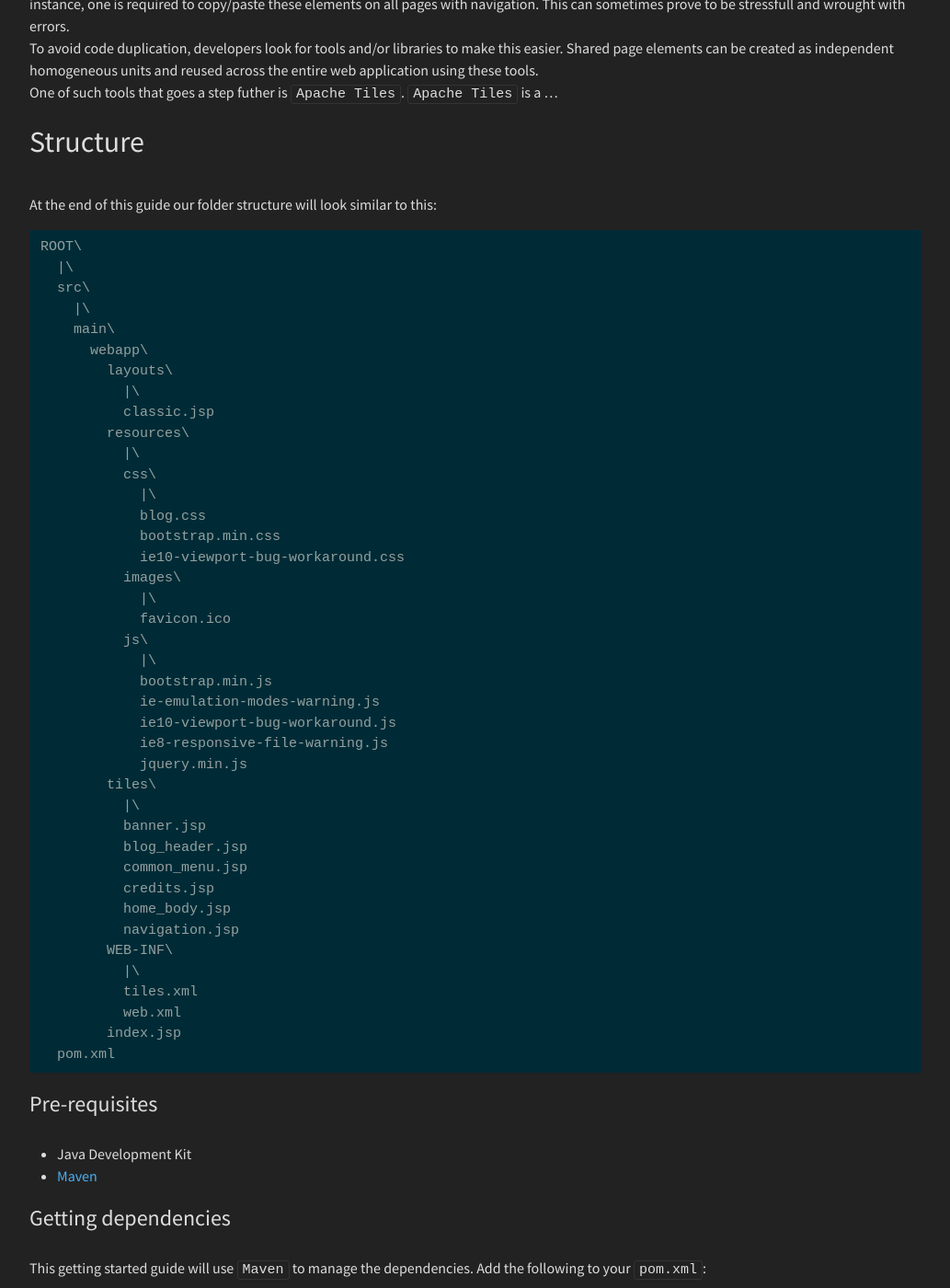
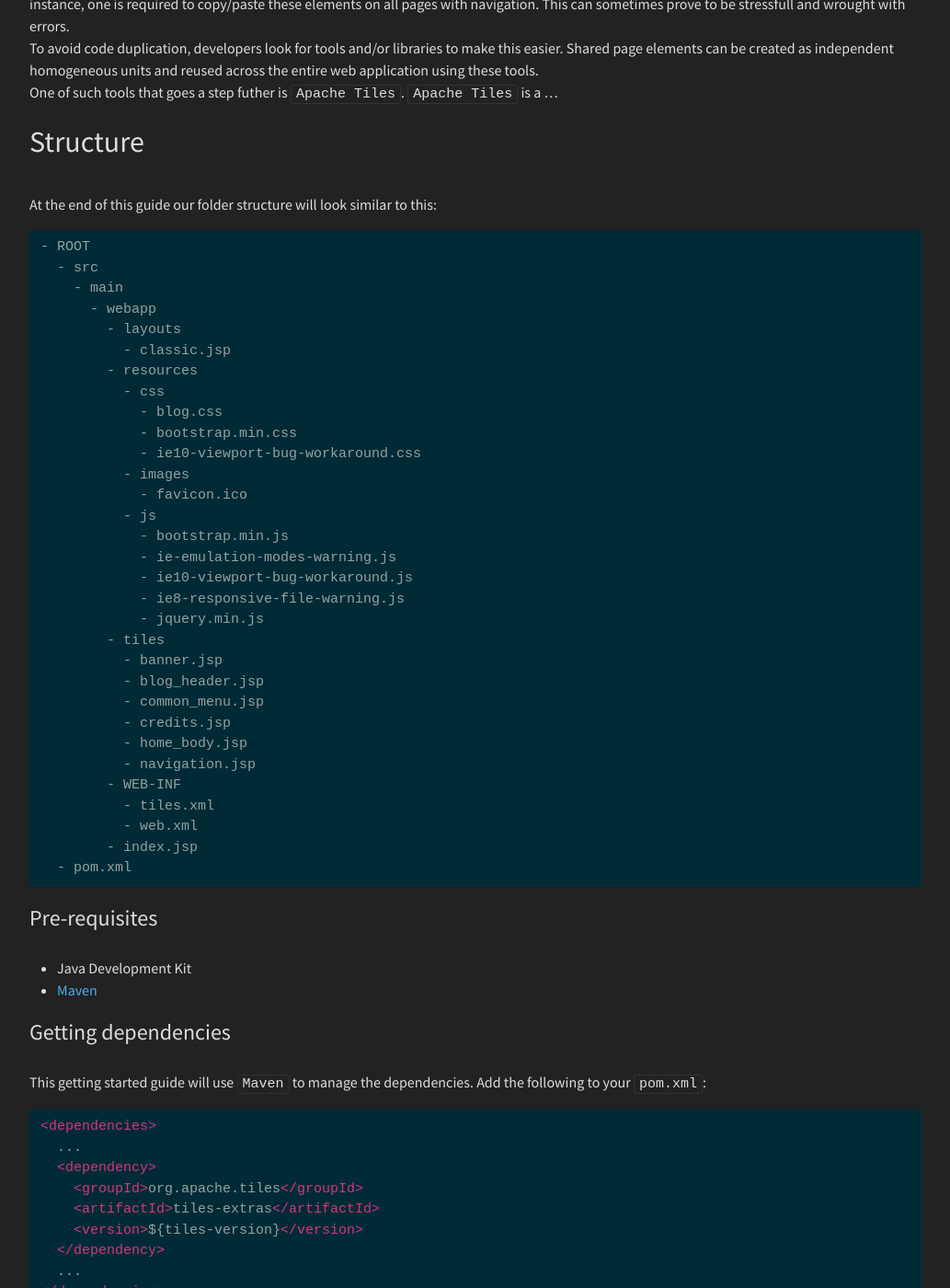
Before and after one commit to juliuskrah/juliuskrah.github.io, a Jekyll site: the page built from _posts/2016-10-09-getting-started-with-tiles.markdown, in a window 1280 px wide and 1400 px high, scrolled down 410 px. Shown: the whole window at 92% size, without its empty margins (123-1156 px from the left). Built offline with Jekyll 4.4.1, drawn with Linux system fonts in a browser that asks for light colours.

Commit message:
Added gem for seo tag

````diff
--- a/_config.yml
+++ b/_config.yml
@@ -22,7 +22,14 @@
 stackoverflow_link: users/6157880/julius-krah
 repository: juliuskrah/juliuskrah.github.io
 gems:
+  - jemoji
+  - jekyll-mentions
+  - jekyll-feed
+  - jekyll-seo-tag
   - jekyll-sitemap
+# Default is https://github.com
+jekyll-mentions:
+  base_url: https://twitter.com
 
 # Build settings
 markdown: kramdown
--- a/_includes/head.html
+++ b/_includes/head.html
@@ -1,11 +1,9 @@
 <head>
-  <meta charset="utf-8">
-  <meta name="viewport" content="width=device-width, initial-scale=1">
-  <title> Julius Krah &diams; {% if page.title %}{{ page.title }}{% else %}{{ site.title }}{% endif %}</title>
-  <meta name="description" content="{% if page.excerpt %}{{ page.excerpt | strip_html | strip_newlines | truncate: 160 }}{% else %}{{ site.description }}{% endif %}">
-  <link href='//fonts.googleapis.com/css?family=Source+Sans+Pro:400,600' rel='stylesheet' type='text/css'>
-  <link rel="stylesheet" href="{{ "/css/main.css" | prepend: site.baseurl }}">
-  <link rel="canonical" href="{{ page.url | replace:'index.html','' | prepend: site.baseurl | prepend: site.url }}">
-  <link rel="author" href="https://plus.google.com/+JuliusKrah" />
-  <link rel="alternate" type="application/rss+xml" title="{{ site.title }}" href="{{ "/feed.xml" | prepend: site.baseurl }}" />
+<meta charset="utf-8">
+<meta name="viewport" content="width=device-width, initial-scale=1">
+<link href='//fonts.googleapis.com/css?family=Source+Sans+Pro:400,600' rel='stylesheet' type='text/css'>
+<link rel="stylesheet" href="{{ "/css/main.css" | prepend: site.baseurl }}">
+<link rel="author" href="https://plus.google.com/+JuliusKrah" />
+{% feed_meta %}
+{% seo %}
 </head>
--- a/_posts/2016-10-09-getting-started-with-tiles.markdown
+++ b/_posts/2016-10-09-getting-started-with-tiles.markdown
@@ -21,46 +21,37 @@
 At the end of this guide our folder structure will look similar to this:
 
 ```
-ROOT\
-  |\
-  src\
-    |\
-    main\
-      webapp\
-        layouts\
-          |\
-          classic.jsp
-        resources\
-          |\
-          css\
-            |\
-            blog.css
-            bootstrap.min.css
-            ie10-viewport-bug-workaround.css
-          images\
-            |\
-            favicon.ico
-          js\
-            |\
-            bootstrap.min.js
-            ie-emulation-modes-warning.js
-            ie10-viewport-bug-workaround.js
-            ie8-responsive-file-warning.js
-            jquery.min.js
-        tiles\
-          |\
-          banner.jsp
-          blog_header.jsp
-          common_menu.jsp
-          credits.jsp
-          home_body.jsp
-          navigation.jsp
-        WEB-INF\
-          |\
-          tiles.xml
-          web.xml
-        index.jsp
-  pom.xml
+- ROOT
+  - src
+    - main
+      - webapp
+        - layouts
+          - classic.jsp
+        - resources
+          - css
+            - blog.css
+            - bootstrap.min.css
+            - ie10-viewport-bug-workaround.css
+          - images
+            - favicon.ico
+          - js
+            - bootstrap.min.js
+            - ie-emulation-modes-warning.js
+            - ie10-viewport-bug-workaround.js
+            - ie8-responsive-file-warning.js
+            - jquery.min.js
+        - tiles
+          - banner.jsp
+          - blog_header.jsp
+          - common_menu.jsp
+          - credits.jsp
+          - home_body.jsp
+          - navigation.jsp
+        - WEB-INF
+          - tiles.xml
+          - web.xml
+        - index.jsp
+  - pom.xml
 ```
 
 
````
Also changed, not shown: Gemfile (+13 -0 lines), feed.xml (deleted, +0 -30 lines).
